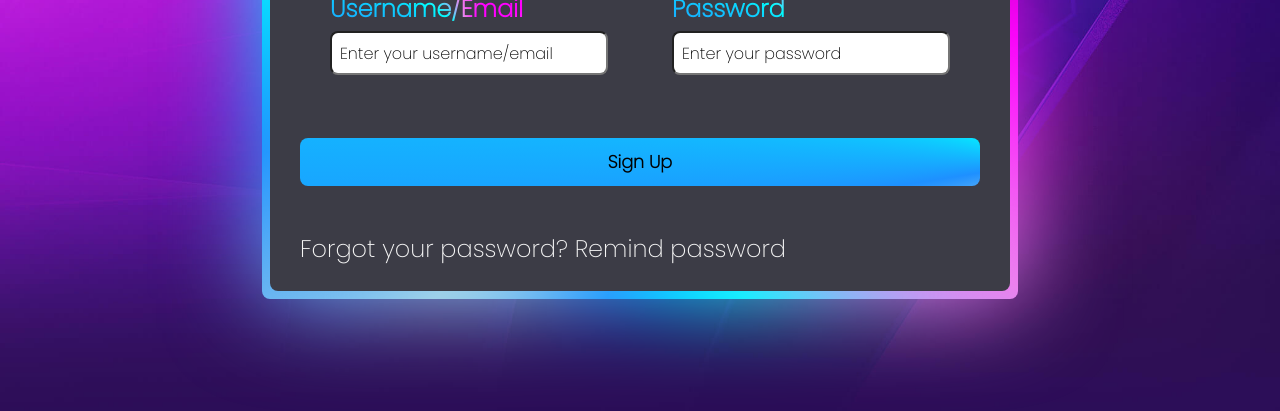
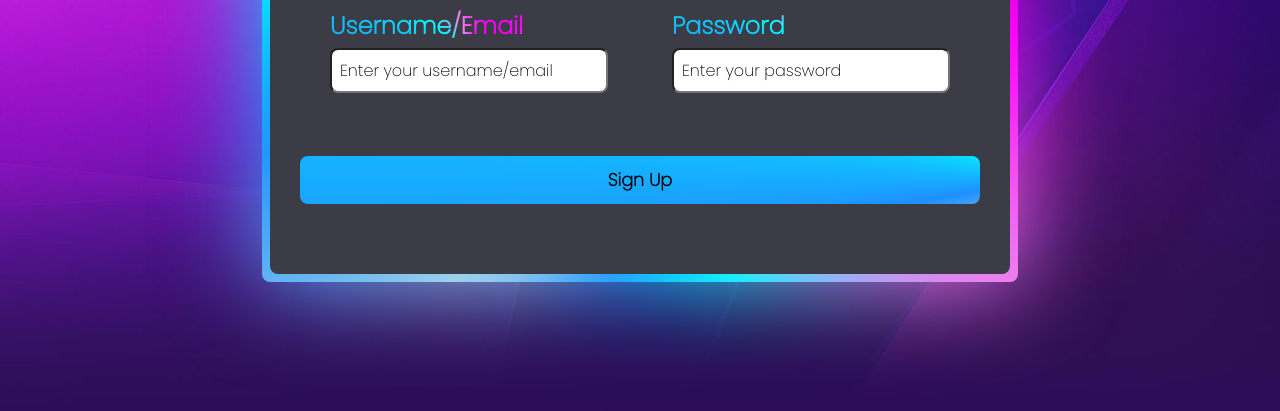
Before and after one commit to Lexutzu95/Registration-Form-v1, a plain HTML site: page sign-in.html in a window 1280 px wide. Shown: the part 307-718 px from the top of the page. Drawn offline with Linux system fonts and the light colour scheme.

Commit message:
Update sign-in.html

```diff
--- a/sign-in.html
+++ b/sign-in.html
@@ -35,9 +35,6 @@
         <input type="submit" value="Sign Up" />
       </div>
     </form>
-    <div class="remind-psw">
-      <p>Forgot your password? <span class="details">Remind password</span></p>
-    </div>
   </div>
 
   <script src="index.js"></script>
```
